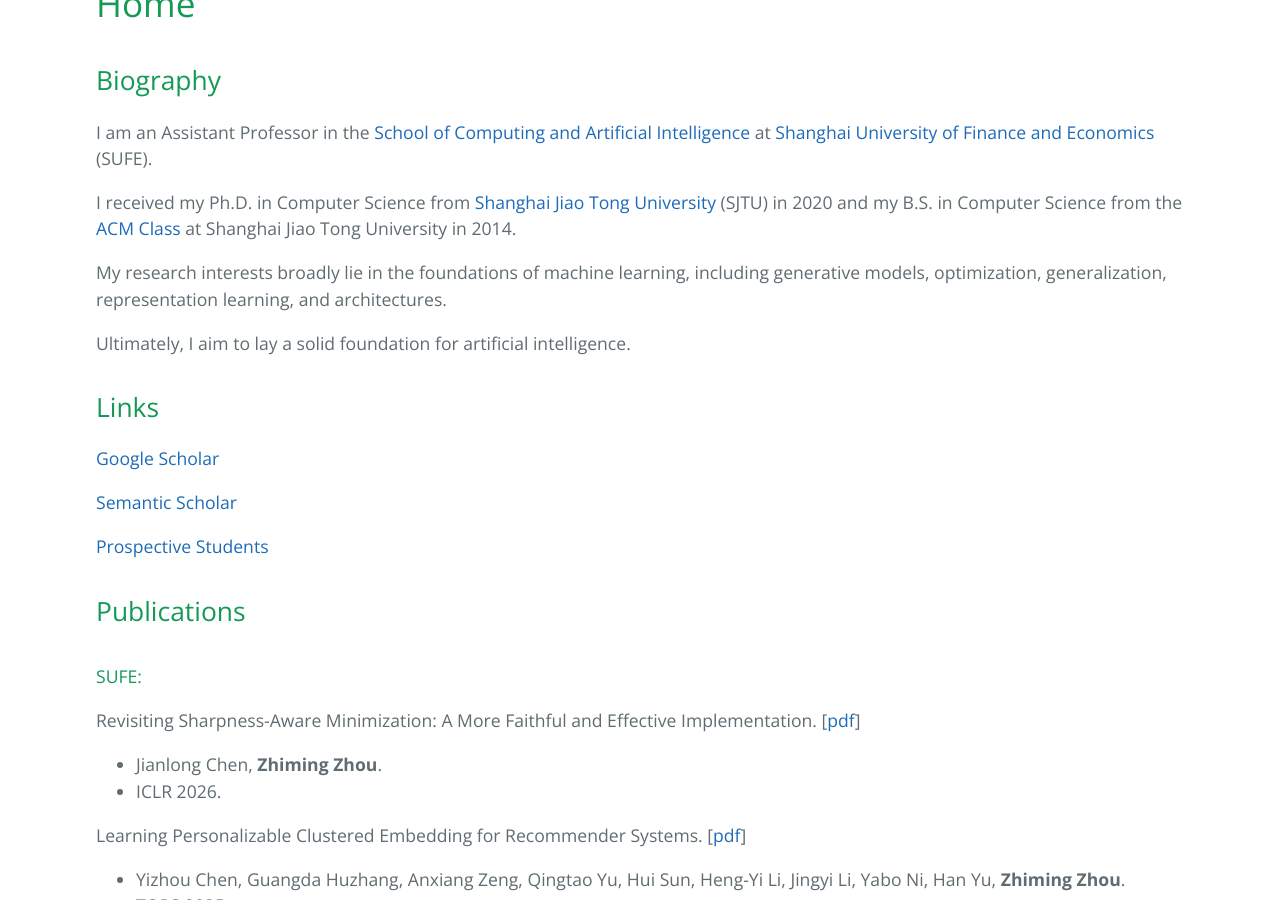
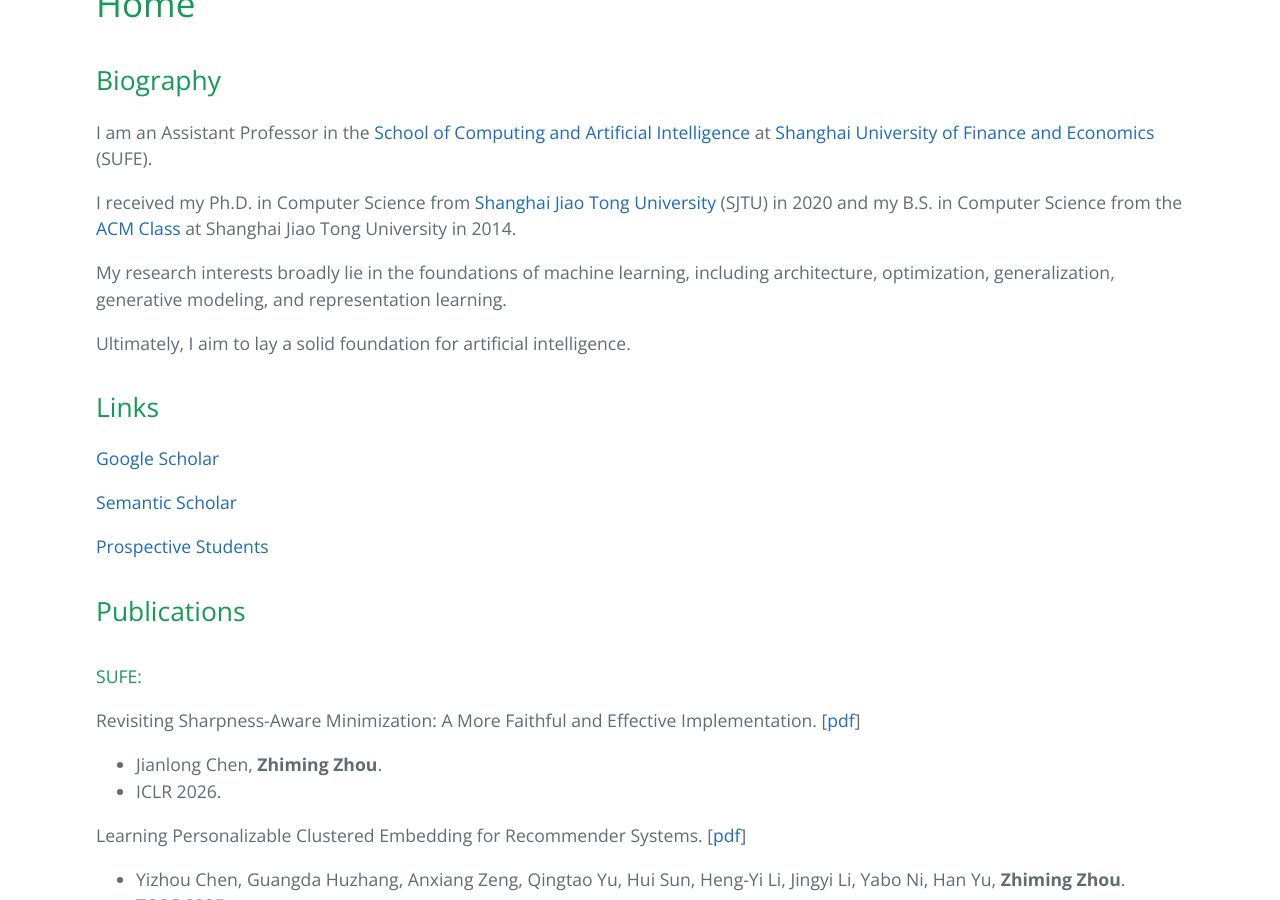
Before and after one commit to ZhimingZhou/zhimingzhou.github.io, a Jekyll site: the page built from index.md, in a window 1280 px wide and 900 px high, scrolled down 375 px. Built offline with Jekyll 4.4.1, drawn with Linux system fonts in a browser that asks for light colours.

Commit message:
Update index.md

```diff
--- a/index.md
+++ b/index.md
@@ -11,7 +11,7 @@ I am an Assistant Professor in the [School of Computing and Artificial Intellige
 
 I received my Ph.D. in Computer Science from [Shanghai Jiao Tong University](http://en.sjtu.edu.cn/) (SJTU) in 2020 and my B.S. in Computer Science from the [ACM Class](https://acm.sjtu.edu.cn/home) at Shanghai Jiao Tong University in 2014.
 
-My research interests broadly lie in the foundations of machine learning, including generative models, optimization, generalization, representation learning, and architectures.
+My research interests broadly lie in the foundations of machine learning, including architecture, optimization, generalization, generative modeling, and representation learning.
 
 Ultimately, I aim to lay a solid foundation for artificial intelligence.
 
```
